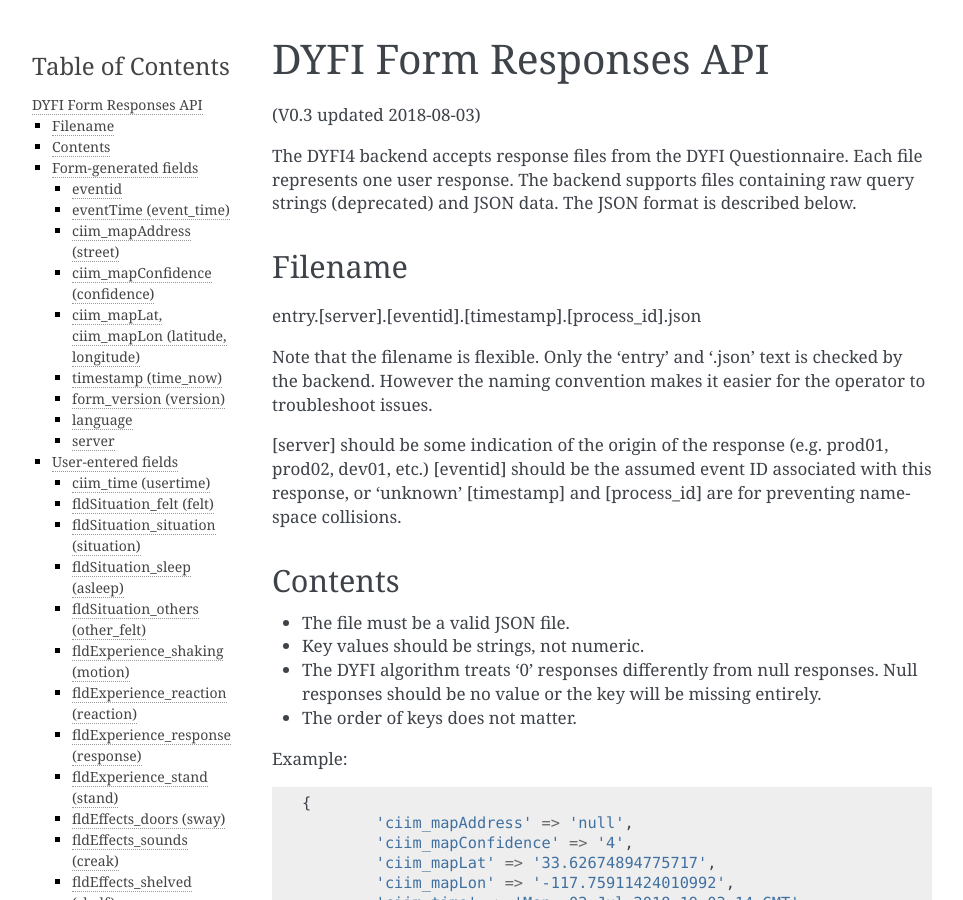
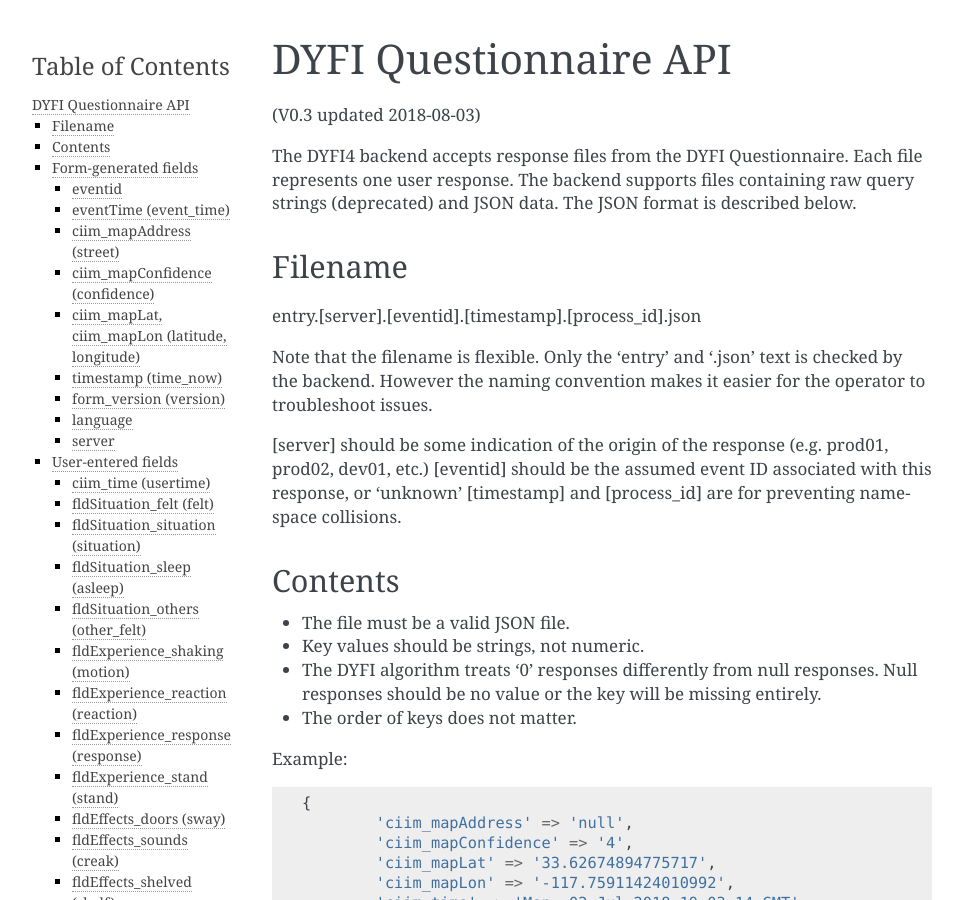
Before and after one commit to vinceq-usgs/dyfi4, a Sphinx documentation site: the page built from docs/dyfi-questionnaire-api.rst, in a window 1280 px wide and 900 px high. Shown: the whole window, without its empty margins (148-1111 px from the left). Built offline with Sphinx 7.4.7, drawn with Linux system fonts in a browser that asks for light colours.

Commit message:
Change title to questionnaire api

```diff
--- a/docs/dyfi-questionnaire-api.rst
+++ b/docs/dyfi-questionnaire-api.rst
@@ -1,4 +1,4 @@
-DYFI Form Responses API
+DYFI Questionnaire API
 ***********************
 
 (V0.3 updated 2018-08-03)
```
